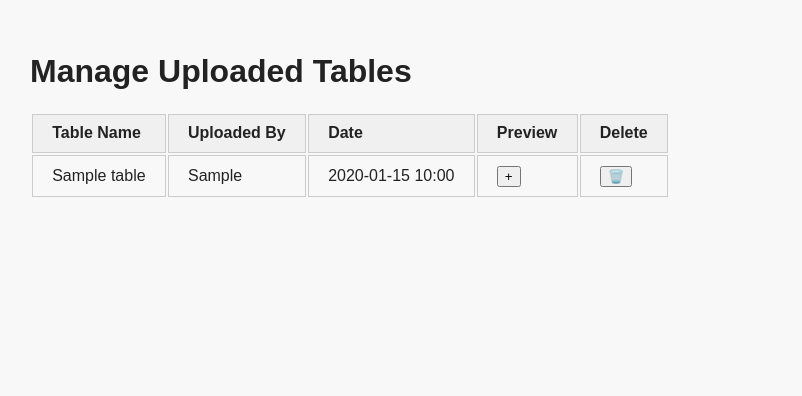
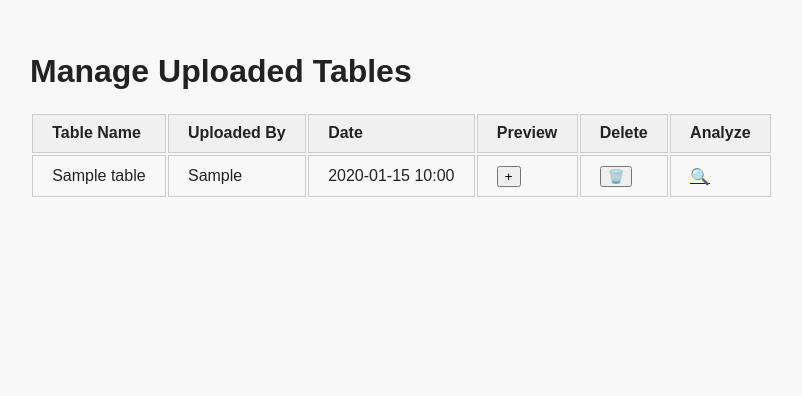
Before and after one commit to Hisha/InsightHub, a FastAPI app: template templates/manage.html in a window 1280 px wide. Shown: the part 50-446 px from the top of the page, without its empty margins (2-804 px from the left). Run offline with FastAPI, Linux system fonts and the light colour scheme; the visitor is signed in with stand-in values (Sample User, id 1); the template is opened without the code that fills it: most values are stand-ins (such as "Sample title", 1, 10 or a date in 2020).

Commit message:
Update manage.html

```diff
--- a/templates/manage.html
+++ b/templates/manage.html
@@ -9,6 +9,7 @@
       <th>Date</th>
       <th>Preview</th>
       <th>Delete</th>
+      <th>Analyze</th>
     </tr>
   </thead>
   <tbody>
@@ -19,6 +20,7 @@
       <td>{{ table.uploaded_at.strftime('%Y-%m-%d %H:%M') }}</td>
       <td><button class="preview-btn" data-name="{{ table.table_name }}">+</button></td>
       <td><button class="delete-btn" data-name="{{ table.table_name }}">🗑️</button></td>
+      <td><a href="/insight/analyze/{{ table.table_name }}" class="analyze-link">🔍</a></td>
     </tr>
     <tr class="preview-row" id="preview-{{ table.table_name }}" style="display:none;">
       <td colspan="5"><div class="preview-content">Loading...</div></td>
```
